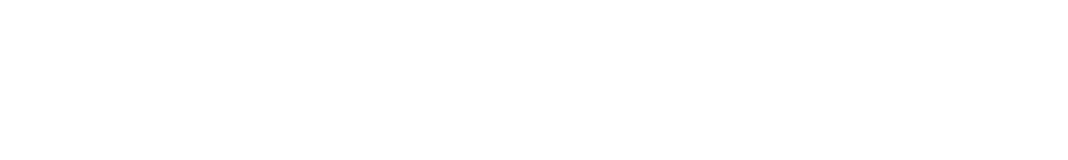
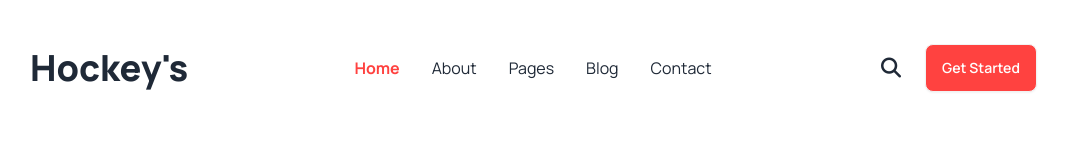
Before and after one commit to SangramBishwas/Assignment-03, a plain HTML site: page index.html in a window 1280 px wide. Shown: the whole page, without its empty margins (107-1175 px from the left). Drawn offline with nearby package versions, Linux system fonts and the light colour scheme.

Commit message:
complete nav bar with responsive

```diff
--- a/index.html
+++ b/index.html
@@ -34,8 +34,47 @@
     </style>
 </head>
 
-<body>
+<body class="manrope">
+<header class=" mx-5 lg:mx-32 mt-8">
+    <div class="navbar bg-base-100">
+        <div class="navbar-start">
+          <div class="dropdown">
+            <div tabindex="0" role="button" class="btn btn-ghost lg:hidden">
+              <svg xmlns="http://www.w3.org/2000/svg" class="h-5 w-5" fill="none" viewBox="0 0 24 24" stroke="currentColor"><path stroke-linecap="round" stroke-linejoin="round" stroke-width="2" d="M4 6h16M4 12h8m-8 6h16" /></svg>
+            </div>
+            <ul tabindex="0" class="menu menu-sm dropdown-content mt-3 z-[1] p-2 shadow bg-base-100 rounded-box w-52">
+              <li><a class="text-[#FF4240] font-bold">Home</a></li>
+              <li><a>About</a></li>
+              <li><a>Pages</a></li>
+              <li><a>Blog</a></li>
+              <li><a>Contact</a></li>
+            </ul>
+          </div>
+          <a class="btn-ghost text-xl lg:text-4xl font-extrabold">Hockey's</a>
+        </div>
+        <div class="navbar-center hidden lg:flex">
+          <ul class="menu menu-horizontal px-1">
+              <li><a class="text-[#FF4240] font-bold text-base">Home</a></li>
+              <li><a class="text-base">About</a></li>
+              <li><a class="text-base">Pages</a></li>
+              <li><a class="text-base">Blog</a></li>
+              <li><a class="text-base">Contact</a></li>
+          </ul>
+        </div>
+        <div class="navbar-end flex gap-6">
+            <i class="fa-solid fa-magnifying-glass text-xl cursor-pointer hidden lg:block"></i>
+          <a class="btn bg-[#FF4240] hover:bg-red-700 text-white" p-6>Get Started</a>
+        </div>
+      </div>
+</header>
 
+<main>
+
+</main>
+
+<footer>
+
+</footer>
 </body>
 
 </html>
```
